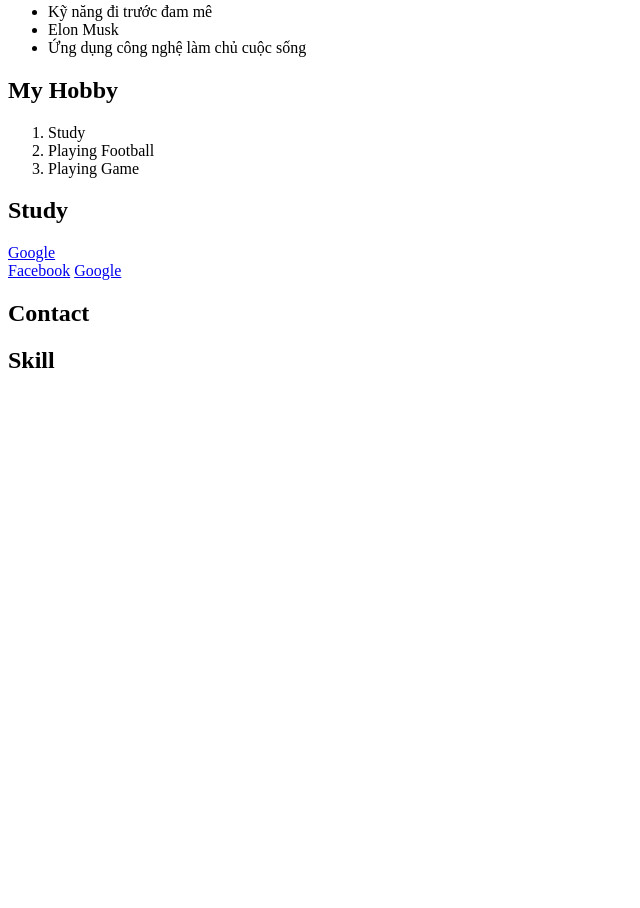
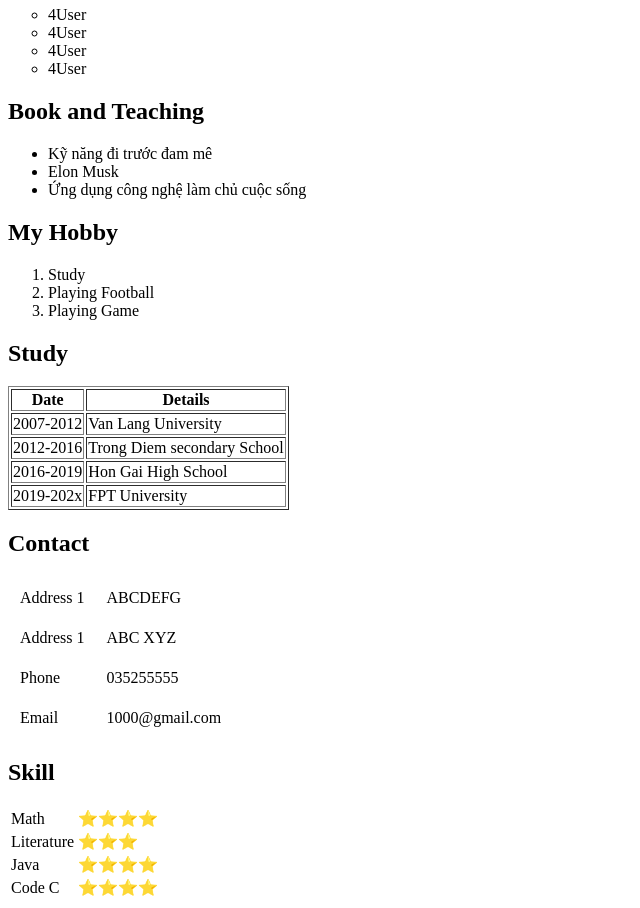
Before and after one commit to loclxag05/html_projectt, a plain HTML site: page index.html in a window 1280 px wide. Shown: the part 268-1176 px from the top of the page, without its empty margins (0-640 px from the left). Before the commit the page ends 800 px from the top, so only its background shows below. Drawn offline with Linux system fonts and the light colour scheme.

Commit message:
Add files via upload

```diff
--- a/index.html
+++ b/index.html
@@ -6,7 +6,13 @@
     <title>Document</title>
 </head>
 <body>
-    <h1>Chào mừng đến với trang web 4USER.NET</h1>
+    <table>
+        <tr>
+            <td><img src="https://4user.net/uploads/system/1088cfbd540321e61be04e54d0502a70.png"
+    alt="logo 4User"
+    width="80%"></td>
+            <td>
+                <h1>4User </h1>
     <i>
         Đây là một trang web giúp bạn pass <strong>PE môn Wed201c.</strong>
     </i>
@@ -15,6 +21,11 @@
     <em>
         Đây là một trang web giúp bạn pass tại trường FPT
     </em>
+     </td>
+        </tr>
+    </table>
+
+
     <!-- Unother list -->
     <ul type="circle">
         <li>4User</li>
@@ -40,13 +51,72 @@
      </ol>
     <!-- Study -->
     <h2>Study</h2>
-    <a href ="https://www.google.com/?hl=vi"target ="_blank">Google</a> <br/>
-    <a href ="https://www.facebook.com/ ">Facebook</a>
-    <a href ="https://www.google.com/?hl=vi" >Google</a>
+    <table border="1">
+           <thead>
+            <tr>
+                <th>Date</th>
+                <th>Details</th>
+            </tr>
+           </thead>
+           <tbody>
+            <tr>
+                <td>2007-2012</td>
+                <td>Van Lang University</td>
+            </tr>
+            <tr>
+                <td>2012-2016</td>
+                <td>Trong Diem secondary School</td>
+            </tr>
+            <tr>
+                <td>2016-2019</td>
+                <td>Hon Gai High School</td>
+            </tr>
+            <tr>
+                <td>2019-202x</td>
+                <td>FPT University</td>
+            </tr>
+           </tbody>
+    </table>
     <!-- Contact -->
     <h2>Contact</h2>
+    <table cellpadding="10" >
+        <tr>
+            <td>Address 1</td>
+            <td>ABCDEFG</td>
+        </tr>
+        <tr>
+            <td>Address 1</td>
+            <td>ABC XYZ</td>
+        </tr>
+        <tr>
+            <td>Phone</td>
+            <td>035255555</td>
+        </tr>
+        <tr>
+            <td>Email</td>
+            <td>1000@gmail.com</td>
+        </tr>
+    </table>
 
     <!-- Skill -->
     <h2>Skill</h2>
+    <table>
+        <tr>
+            <td>Math</td>
+            <td>⭐⭐⭐⭐</td>
+        </tr>
+        <tr>
+            <td>Literature</td>
+            <td>⭐⭐⭐</td>
+        </tr>
+        <tr>
+            <td>Java</td>
+            <td>⭐⭐⭐⭐</td>
+        </tr>
+        <tr>
+            <td>Code C</td>
+            <td>⭐⭐⭐⭐</td>
+        </tr>
+    </table>
 </body>
 </html>
```
